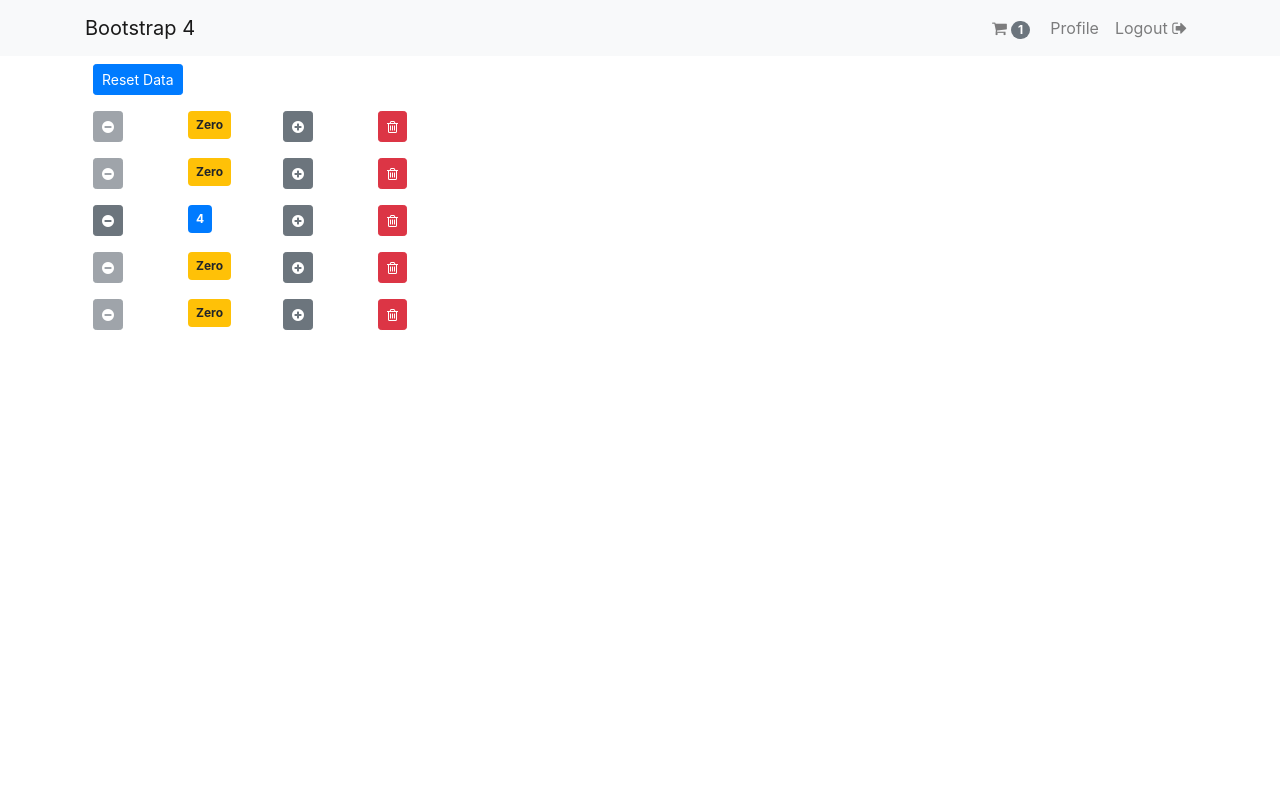
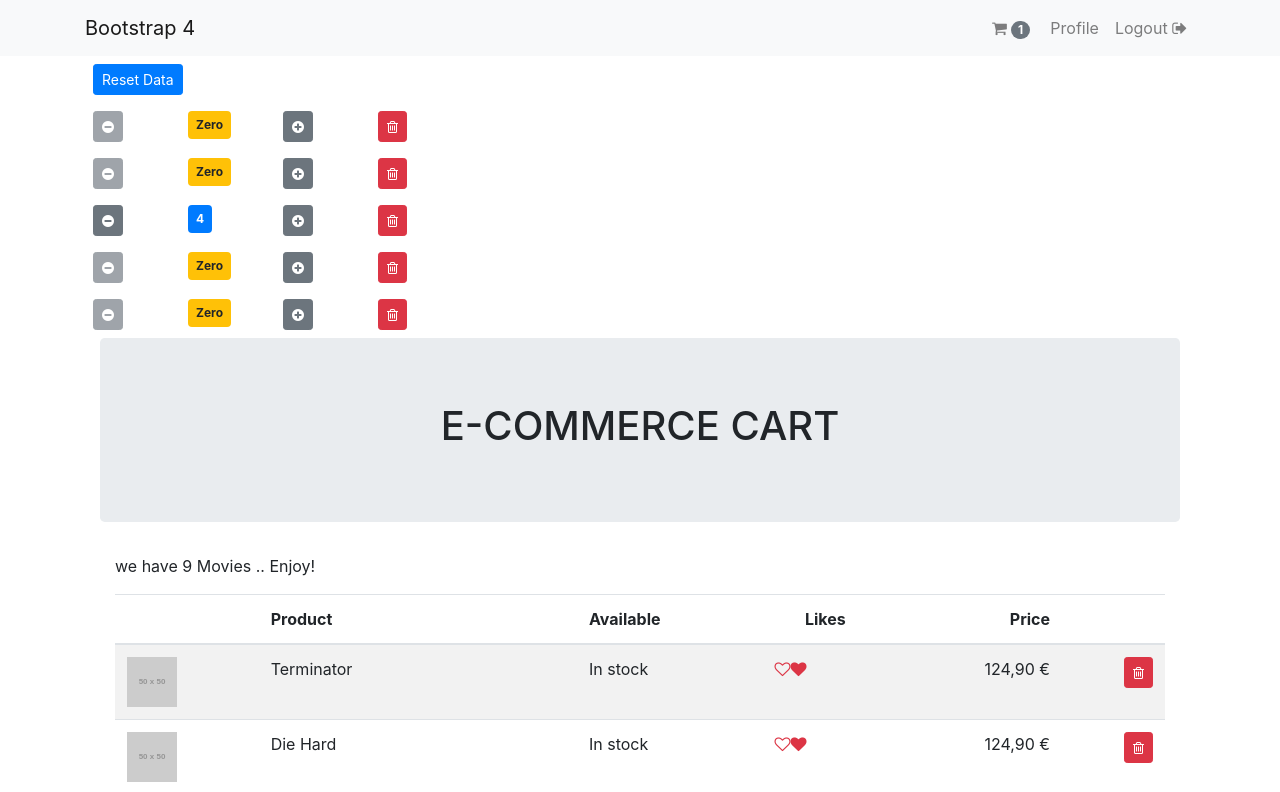
Before and after one commit to asmaa3107/React-Bootstrap-SimpleApp, a React (Create React App) app: page / in a window 1280 px wide. Shown: the top 792 px of the page. Built offline with nearby package versions, Linux system fonts and the light colour scheme.

Commit message:
mivie task

```diff
--- a/src/App.js
+++ b/src/App.js
@@ -2,7 +2,7 @@ import React, {
   Component
 } from 'react';
 import './App.scss';
-//  import  MoviesComp from './components/movies';
+import  MoviesComp from './components/movies';
 import Counters from './components/counters';
 
 import Navbar  from "./components/navbar";
@@ -63,6 +63,7 @@ class App extends Component {
         onDecrement={this.handelDecrement}
         onDelete={this.handelDelete}
         />
+        <MoviesComp/>
       </main>
     {/* <MoviesComp/> */}
       </React.Fragment>
--- a/src/components/movies.jsx
+++ b/src/components/movies.jsx
@@ -43,7 +43,7 @@ class MoviesComp extends Component {
                       <th scope="col">Product</th>
                       <th scope="col">Available</th>
                       <th scope="col" className="text-center">
-                        Quantity
+                        Likes
                       </th>
                       <th scope="col" className="text-right">
                         Price
@@ -60,7 +60,8 @@ class MoviesComp extends Component {
                         <td>{m.title}</td>
                         <td>In stock</td>
                         <td>
-                          <input className="form-control" type="text" />
+                          <i className="fa fa-heart-o text-danger" aria-hidden="true"></i>
+                          <i className="fa fa-heart text-danger" aria-hidden="true"></i>
                         </td>
                         <td className="text-right">124,90 €</td>
                         <td className="text-right">
@@ -69,8 +70,7 @@ class MoviesComp extends Component {
                             onClick={() => this.confirmDelete(m)}
                           >
                             <span className="fa fa-trash-o" />
-                            {"  "}
-                            delete
+
                           </button>
                         </td>
                       </tr>
```
